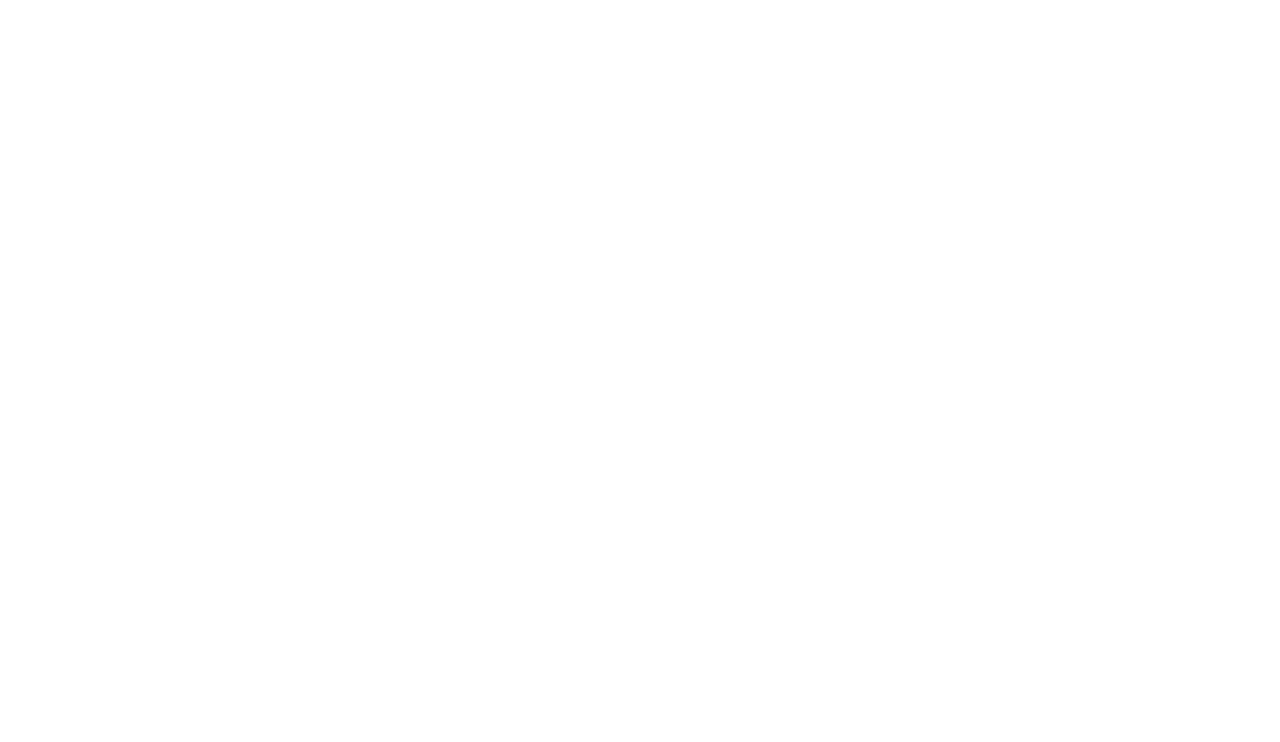
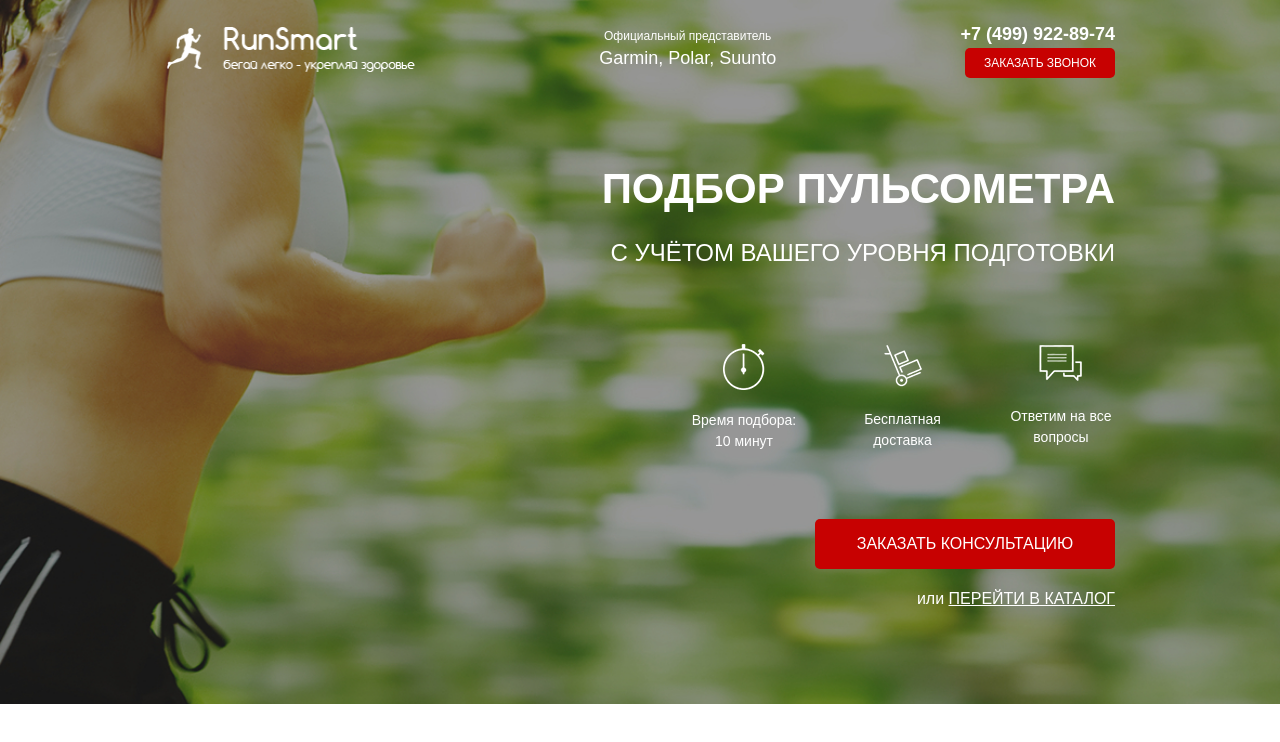
Before and after one commit to TimeRuner/pulseProject3, a website: page src/index.html in a window 1280 px wide. Drawn offline with Linux system fonts and the light colour scheme; files that its build step writes are made by us from their sources.

Commit message:
finished promo, add set up for gupl configuration, cut path from style files for optimization

```diff
--- a/gulpfile.js
+++ b/gulpfile.js
@@ -16,7 +16,7 @@ gulp.task('server', function () {
 
 
 gulp.task("styles", function () {
-return gulp.src("src/sass/blocks/*.+(scss|sass)")
+return gulp.src("src/sass/**/*.+(scss|sass)")
 
         .pipe(sass({outputStyle: 'compressed'}).on('error', sass.logError))
 		.pipe(rename({
@@ -32,7 +32,7 @@ return gulp.src("src/sass/blocks/*.+(scss|sass)")
 
 
 gulp.task('watch', function(){
-    gulp.watch("src/sass/blocks/*.+(scss|sass)", gulp.parallel("styles"));
+    gulp.watch("src/sass/**/*.+(scss|sass)", gulp.parallel("styles"));
     gulp.watch("src/*.html").on("change", browserSync.reload);
 })
 
--- a/src/index.html
+++ b/src/index.html
@@ -14,15 +14,55 @@
         <div class="container">
             <header class="header">
                 <a class="header__logo">
-
+                    <img src="icons/logoSmart.png" alt="logo">
                 </a>
                 <div class="header__official">
-
+                    Официальный представитель
+                    <span>Garmin, Polar, Suunto</span>
                 </div>
                 <div class="header__contacts">
+                   <a href="tel:+74999228974" class="header__phone">
+                        +7 (499) 922-89-74
+                   </a>
+                   <button class="button">
+                       заказать звонок
+                    </button>
+                </div>
 
+            </header>
+            <div class="promo__wrapper">
+                <h1 class="promo__header">
+                    Подбор пульсометра
+                </h1>
+                <h2 class="promo__subheader">
+                    с учётом Вашего уровня подготовки
+                </h2>
+                <div class="promo__icons">
+                    <div class="promo__icon">
+                        <img src="icons/main_icons/timer.png" alt="timer">
+                        Время подбора:
+                        10 минут
+                    </div>
+                    <div class="promo__icon">
+                        <img src="icons/main_icons/handCart.png" alt="handCart">
+                        Бесплатная
+                        доставка
+                    </div>
+                    <div class="promo__icon">
+                        <img src="icons/main_icons/message.png" alt="message">
+                        Ответим
+                        на все вопросы
+                    </div>
                 </div>
-            </header>
+                <button class="button button_main">
+                    заказать кОНСУЛЬТАЦИЮ
+                </button>
+                <div class="promo__link">
+                    или
+                    <a href="#">ПЕРЕЙТИ В КАТАЛОГ</a>
+                </div>
+            </div>
+
         </div>
     </div>
 
--- /dev/null
+++ b/src/sass/blocks/_button.scss
@@ -0,0 +1,17 @@
+.button{
+    width: 150px;
+    height: 30px;
+    border-radius: 5px;
+    background-color: $main-color;
+    color: #ffffff;
+    font-size: 12px;
+    font-weight: 500;
+    text-transform: uppercase;
+    border: none;
+    &_main{
+        margin-top: 67px;
+        width: 300px;
+        height: 50px;
+        font-size: 16px;
+    }
+}
--- /dev/null
+++ b/src/sass/blocks/_header.scss
@@ -0,0 +1,36 @@
+.header{
+    display: flex;
+    justify-content: space-between;
+    align-items: center;
+    &__logo{
+        width: 250px;
+        img {
+            width: 100%;
+        }
+    }
+    &__official{
+        color: #ffffff;
+        font-size: 12px;
+        font-weight: 500;
+        text-align: center;
+        span{
+            display: block;
+            font-size: 18px;
+        }
+    }
+    &__phone{
+        display: block;
+        color: #ffffff;
+        font-size: 18px;
+        font-weight: 700;
+        &:hover{
+            color: #ffffff;
+            text-decoration: none;
+        }
+    }
+    &__contacts{
+        display: flex;
+        flex-direction: column;
+        align-items: flex-end;
+    }
+}
--- /dev/null
+++ b/src/sass/blocks/_promo.scss
@@ -0,0 +1,55 @@
+.promo{
+    min-height: 650px;
+    padding: 21px 0 93px 0;
+    background: url('../img/promoBg.jpg') center (center/cover) no-repeat;
+    &__wrapper{
+        display: flex;
+        flex-direction: column;
+        align-items: flex-end;
+        margin-top: 90px;
+    }
+    &__header{
+        color: #ffffff;
+        font-size: 42px;
+        font-weight: 700;
+        text-transform: uppercase;
+        line-height: 42px;
+    }
+    &__subheader{
+        margin-top: 17px;
+        color: #ffffff;
+        font-size: 24px;
+        font-weight: 500;
+        text-transform: uppercase;
+    }
+    &__icons{
+        width: 425px;
+        display: flex;
+        justify-content: space-between;
+        margin-top: 65px;
+    }
+    &__icon{
+        color: #ffffff;
+        font-size: 14px;
+        font-weight: 500;
+        width: 108px;
+        text-align: center;
+        img{
+            margin: 0 auto;
+            margin-bottom: 20px;
+            display: block;
+        }
+    }
+    &__link{
+        color: #ffffff;
+        font-size: 16px;
+        font-weight: 500;
+        margin-top: 18px;
+        a{
+        text-decoration: underline;
+        text-transform: uppercase;
+        color: #ffffff;
+       }
+
+    }
+}
--- a/src/sass/blocks/style.scss
+++ b/src/sass/style.scss
@@ -1,5 +1,6 @@
-@import "base/variables";
+@import 'base/variables';
 @import 'base/mixins';
+
 *{
     font-family: "MuseoSansCyrl", sans-serif;
 }
@@ -7,3 +8,6 @@
     max-width: 950px;
     margin: 0 auto;
 }
+@import 'blocks/promo';
+@import 'blocks/header';
+@import 'blocks/button';
```
Also changed, not shown: src/css/style.min.css, src/icons/logoSmart.png (added), src/icons/main_icons/handCart.png (added), src/icons/main_icons/message.png (added), src/icons/main_icons/timer.png (added), src/img/promoBg.jpg (added), src/sass/base/_variables.scss (renamed from src/sass/base/_veriables.scss), 1 other file.
